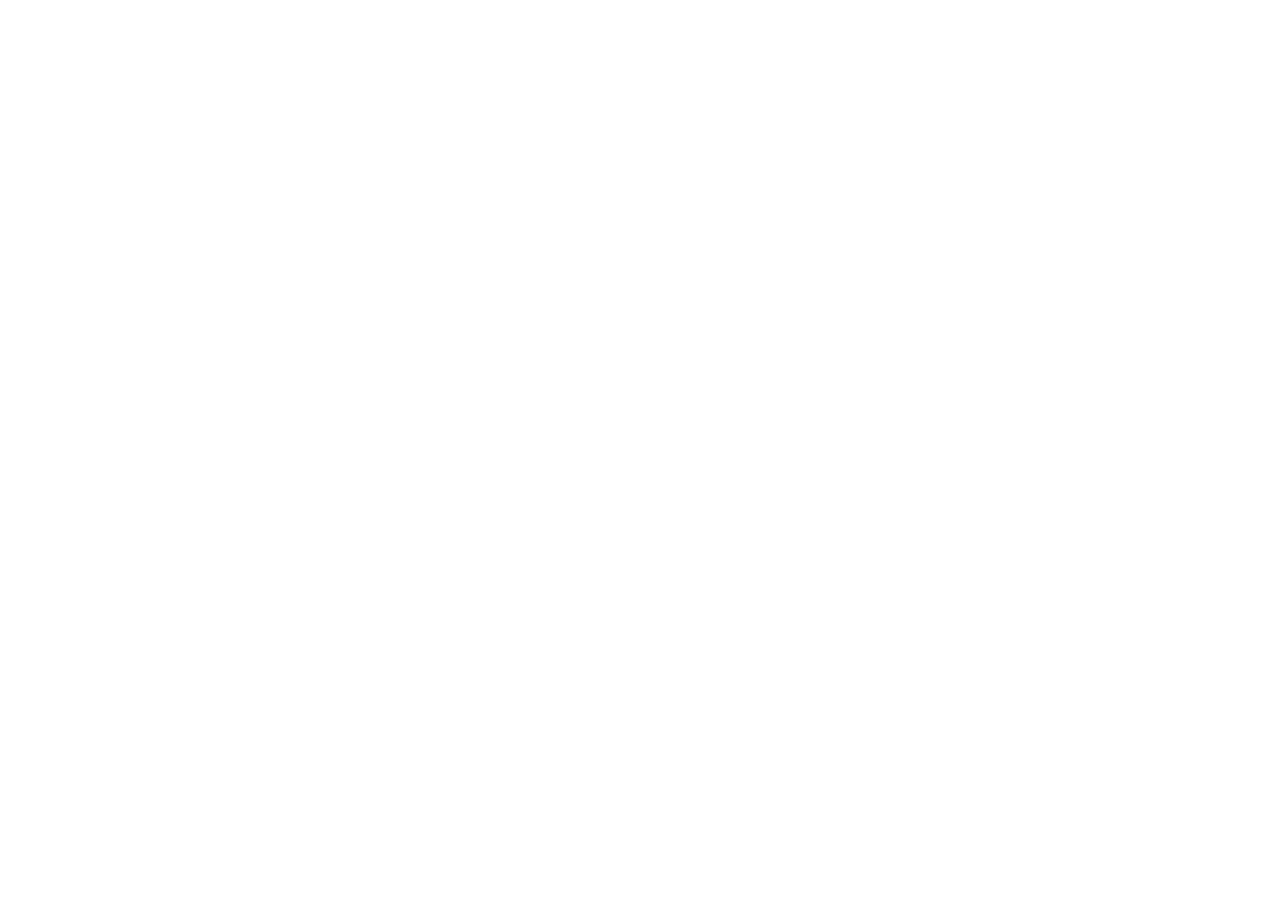
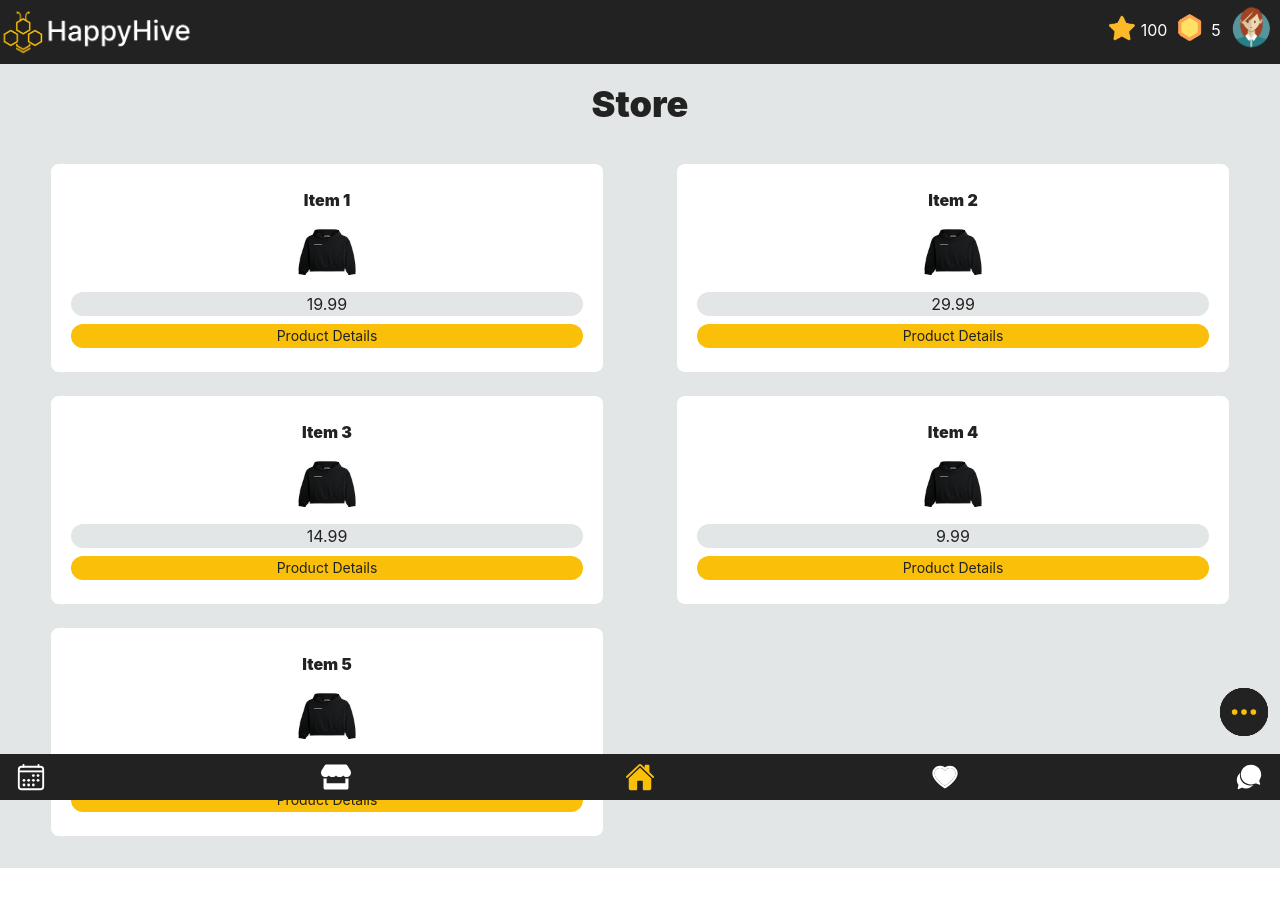
Before and after one commit to MohamedRebai41/HappyHive, a React (Vite) app in the folder frontend/: page /store in a window 1280 px wide. Before the commit this address had no page. Before the commit the page ends 800 px from the top, so only its background shows below. Built offline with nearby package versions, Linux system fonts and the light colour scheme.

Commit message:
Events and Store

```diff
--- a/frontend/src/App.tsx
+++ b/frontend/src/App.tsx
@@ -1,6 +1,9 @@
 import { BrowserRouter, Routes, Route } from "react-router-dom";
 import MainLayout from "./layouts/MainLayout";
 import Home from "./pages/Home";
+import Events from "./pages/Events";
+import Leaderboard from "./pages/Leaderboard";
+import Store from "./pages/Store";
 
 function App() {
 
@@ -9,7 +12,9 @@
       <Routes>
         <Route path="/" element={<MainLayout />}>
           <Route index element={<Home />} />
-          {/* <Route path="favorite" element={<Favorite />} /> */}
+          <Route path="events" element={<Events />} />
+          <Route path="leaderboard" element={<Leaderboard />} />
+          <Route path="store" element={<Store />} />
         </Route>
       </Routes>
     </BrowserRouter>
--- a/frontend/src/components/Event.tsx
+++ b/frontend/src/components/Event.tsx
@@ -1,15 +1,21 @@
 import EventType from "../types/EventType";
+import { BsCheckLg } from "react-icons/bs";
+import {RxCross2 } from "react-icons/rx";
 
 const Event: React.FC<{ event: Partial<EventType> }> = ({
     event
     }) => {
         return (
-            <div className='w-5/6 max-w-3xl'>
-                <div className='mb-3 w-full gap-5 bg-white flex flex-col items-center text-primary w-[90%] rounded-md p-5 mt-5'>
-                    <h1 className='font-black'> {event.name} </h1>
-                    <h2 className=''>{event.description}</h2>
+            <div className='w-5/6 max-w-3xl m-auto'>
+                <div className='mb-3 w-full gap-5 bg-white items-center text-primary w-[90%] rounded-md p-5  '>
+                    <h1 className='font-black m-1'> {event.name} </h1>
+                    <h2 className='self-center m-1'>{event.description}</h2>
                     <div>
-                        <span className='self-center'>{event.date}</span>
+                        <span className='self-center m-1'>{event.date}</span>
+                    </div>
+                    <div className='flex'>
+                        <BsCheckLg className='self-center m-1 ml-auto cursor-pointer text-2xl text-secondary' />
+                        <RxCross2 className='self-center m-1 cursor-pointer text-2xl' />
                     </div>
                 </div>
             </div>
--- /dev/null
+++ b/frontend/src/components/Item.tsx
@@ -0,0 +1,19 @@
+import ItemType from '../types/ItemType';
+const Event: React.FC<{ item: Partial<ItemType> }> = ({
+    item
+    }) => {
+        return (
+            <div className='w-[90%] m-auto'>
+                <div className='flex flex-col items-center mb-3 bg-white text-primary rounded-lg p-5'>
+                    <h1 className='font-black m-1 text-center'>{item.name}</h1>
+                    <img src='./images/item.jpg'className='h-16 w-16  m-1'/>
+                    <span className='self-center m-1 bg-tertiary w-full text-center rounded-full'>{item.price}</span>
+                    <button className='w-full h-6 self-center m-1 cursor-pointer bg-secondary rounded-full text-primary text-sm'>
+                    Product Details
+                    </button>
+                </div>
+            </div>
+        );
+    }
+
+    export default Event;
--- /dev/null
+++ b/frontend/src/data/ItemData.ts
@@ -0,0 +1,41 @@
+import ItemType from "../types/ItemType";
+
+export const items: ItemType[] = [
+  {
+    name: 'Item 1',
+    image: 'item.jpg',
+    id: 1,
+    description: 'This is item 1 description.',
+    price: 19.99,
+  },
+  {
+    name: 'Item 2',
+    image: 'item2-img1.jpg',
+    id: 2,
+    description: 'This is item 2 description.',
+    price: 29.99,
+  },
+  {
+    name: 'Item 3',
+    image: 'item.jpg',
+    id: 3,
+    description: 'This is item 3 description.',
+    price: 14.99,
+  },
+  {
+    name: 'Item 4',
+    image: 'item.jpg',
+    id: 4,
+    description: 'This is item 4 description.',
+    price: 9.99,
+  },
+  {
+    name: 'Item 5',
+    image: 'item.jpg',
+    id: 5,
+    description: 'This is item 5 description.',
+    price: 24.99,
+  },
+];
+
+export default items;
--- a/frontend/src/pages/Events.tsx
+++ b/frontend/src/pages/Events.tsx
@@ -4,7 +4,7 @@
 export default function Events() {
     return(
         <div>
-            <div className="flex flex-col items-center justify-between bg-tertiary">
+            <div className="flex flex-col items-center justify-between bg-tertiary mt-16 mb-10">
                     <div className="h-1/5 text-primary font-black text-4xl m-5 mb-10">
                         Upcoming Events
                     </div>
--- a/frontend/src/pages/Leaderboard.tsx
+++ b/frontend/src/pages/Leaderboard.tsx
@@ -6,7 +6,7 @@
 export default function Leaderboard() {
   return (
     // <div className='flex min-h-screen h-fit w-screen bg-primary flex-col '>
-      <div className='flex flex-none min-h-screen flex-col items-center justify-between bg-tertiary'>
+      <div className='flex flex-none min-h-screen flex-col items-center justify-between bg-tertiary mt-16 mb-10'>
 
       <div className='bg-white flex flex-col items-center text-primary w-[90%] rounded-md p-5 mt-5'>
         <div className='h-1/5 text-primary font-black text-4xl m-5 mb-10'>
--- /dev/null
+++ b/frontend/src/pages/Store.tsx
@@ -0,0 +1,19 @@
+import Item from '../components/Item';
+import { items } from '../data/ItemData';
+
+export default function Store() {
+    return (
+        <>
+       <div className="items-center justify-between bg-tertiary mt-16 mb-10 text-center">
+        <div className='h-1/5 text-primary font-black text-4xl pt-5'>
+                Store
+            </div>
+        <div className='grid grid-cols-2 gap-3 text-primary w-full rounded-md p-5 mt-5'>
+            {items.map((item) => {
+            return <Item key={item.id} item={item}></Item>;
+            })}
+        </div>
+        </div>
+        </>
+    );
+    }
--- /dev/null
+++ b/frontend/src/types/ItemType.ts
@@ -0,0 +1,9 @@
+type ItemType ={
+  name: string;
+  image: string;
+  id: number;
+  description: string;
+  price: number;
+}
+
+export default ItemType;
```
Also changed, not shown: frontend/public/images/item.jpg (added).
